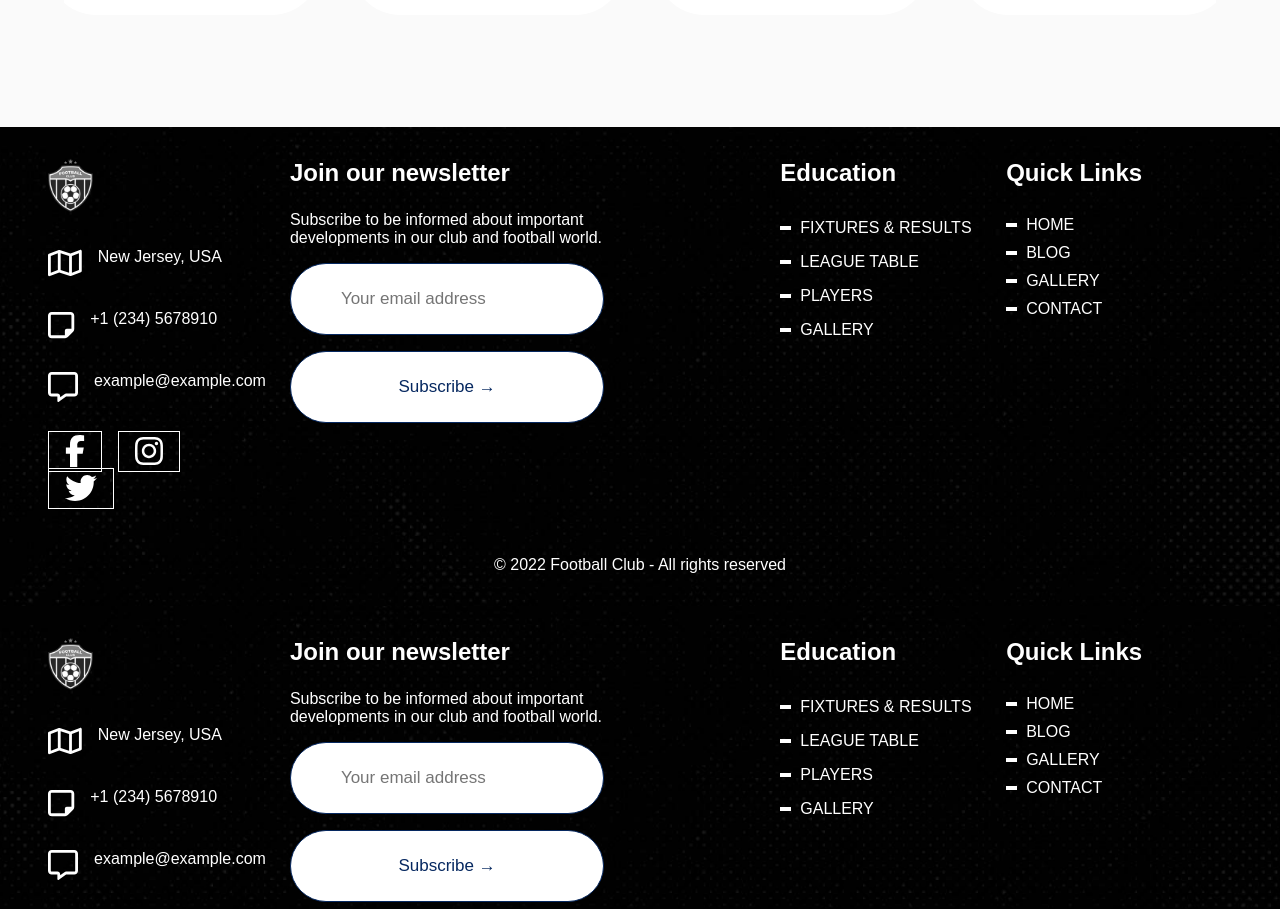
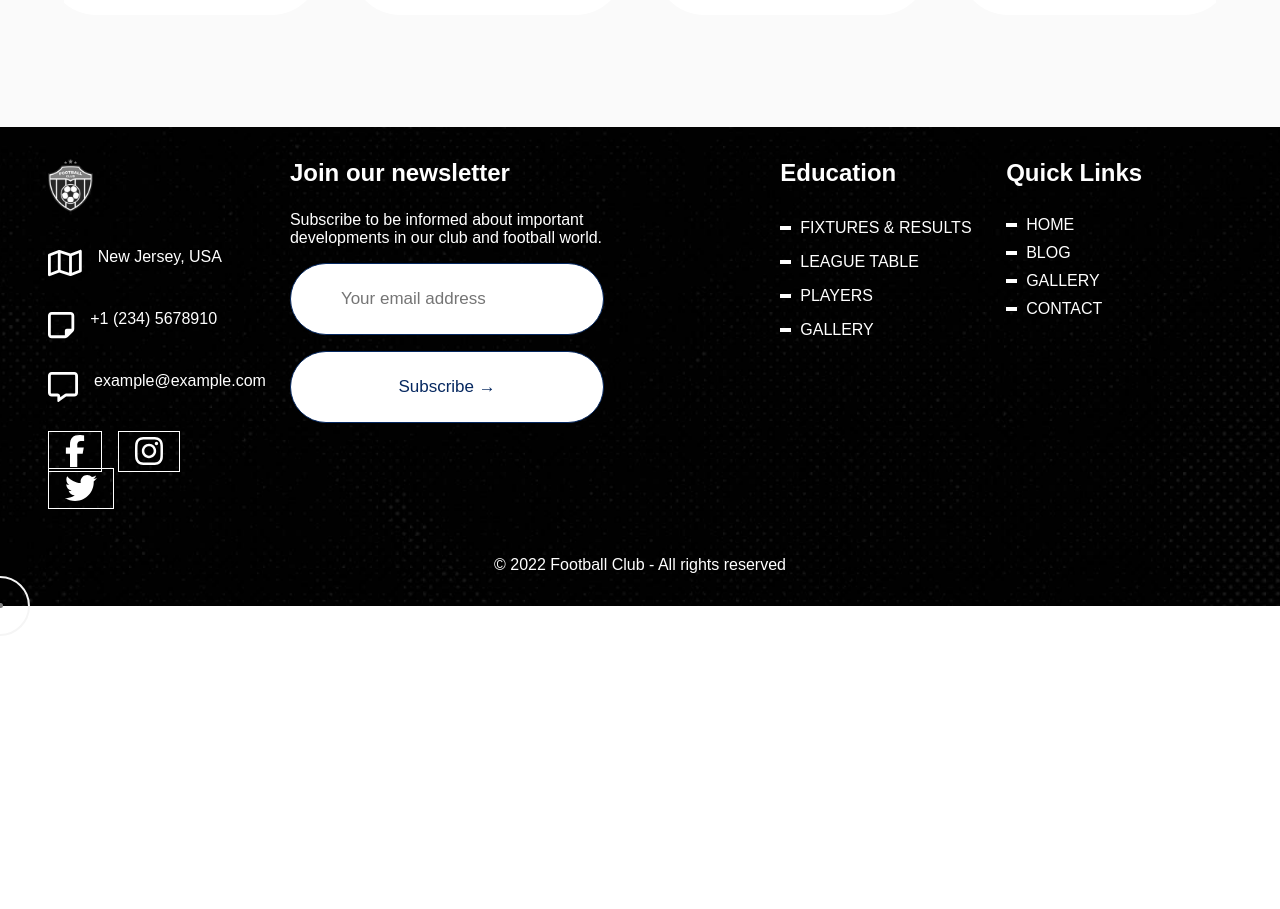
Before and after one commit to fedtoscano/proj-html-vuejs, a Vue app: page / in a window 1280 px wide. Shown: the part 5281-6190 px from the top of the page. After the commit the page ends 5917 px from the top, so only its background shows below. Built offline with nearby package versions, Linux system fonts and the light colour scheme; no server answers; a web font is replaced by a local one.

Commit message:
fix problema del doppio footer + rimosso console.log

```diff
--- a/src/components/AppMain.vue
+++ b/src/components/AppMain.vue
@@ -20,7 +20,6 @@ export default {
         MainSponsors,
         MainUpcomingMatches,
         MainTournament,
-        AppFooter
     },
 data() {
 return {
@@ -39,7 +38,6 @@ return {
         <MainLeagueTables/>
         <MainSponsors/>
         <MainArticles/>
-        <AppFooter/>
     </main>
 
 </template>
--- a/src/components/AppMainComponents/MainTournament.vue
+++ b/src/components/AppMainComponents/MainTournament.vue
@@ -15,7 +15,6 @@ methods: {
         }
     })
     .then( (response) => {
-        console.log(response.data);
         for (let index = 0; index < response.data.length; index++) {
             this.tournamentData.push(response.data[index]);
         }
```
